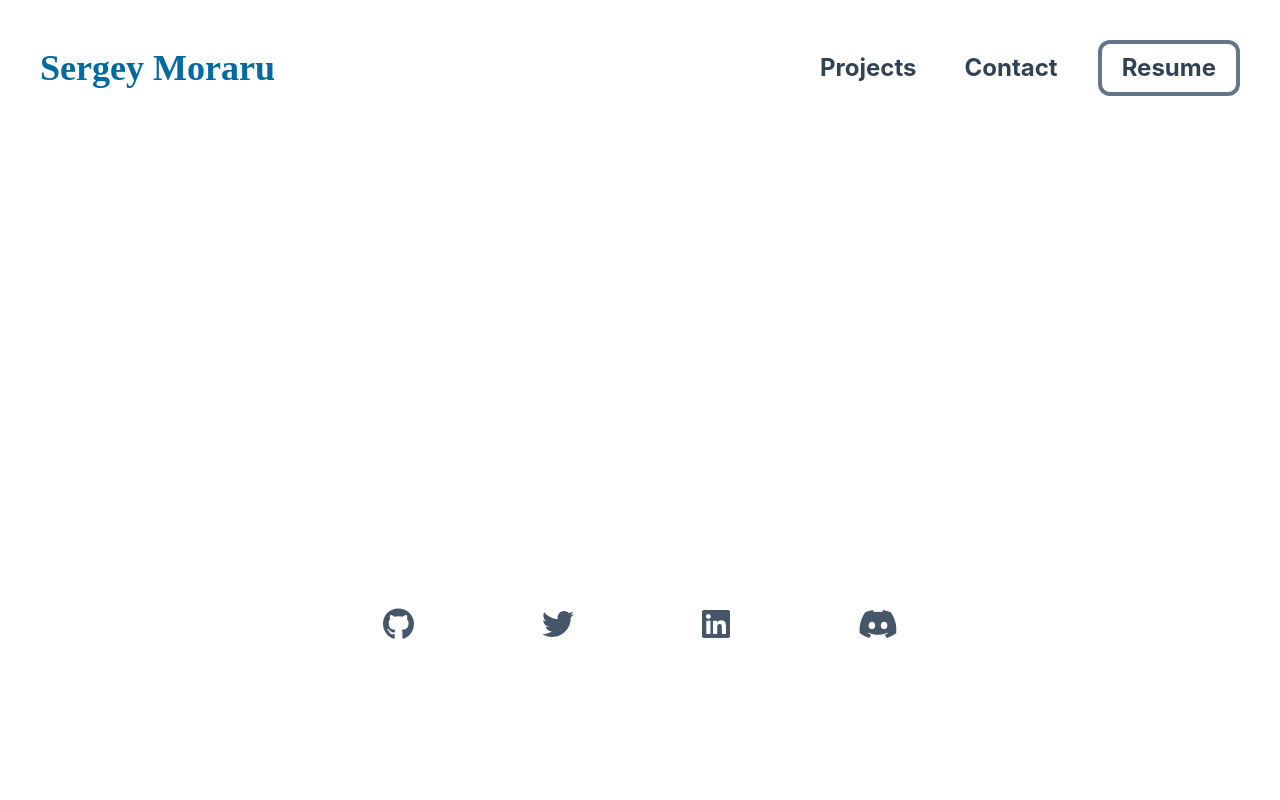
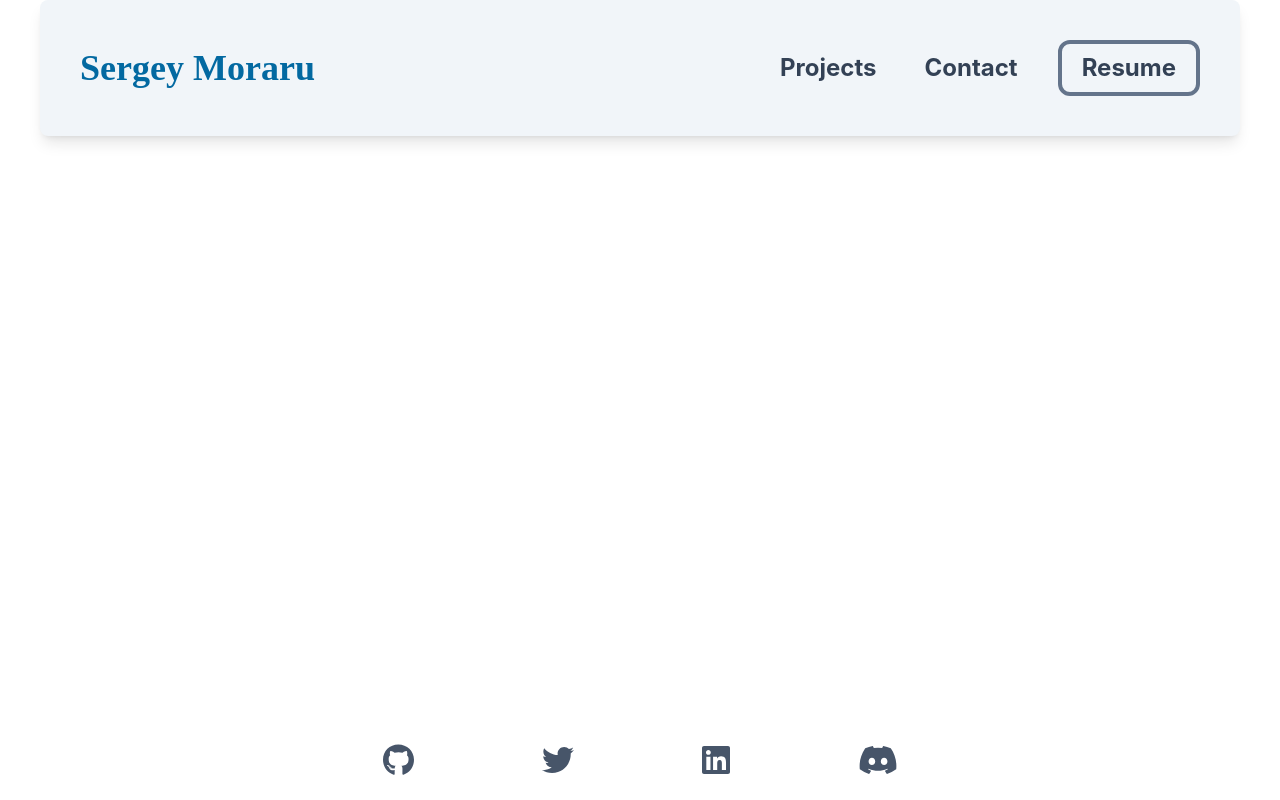
Before and after one commit to Sergemoraru/master-portfolio-v2, a Next.js app: page / in a window 1280 px wide. Shown: the top 800 px of the page. Built offline with nearby package versions, Linux system fonts and the light colour scheme; a web font is replaced by a local one.

Commit message:
made nav bar static

```diff
--- a/components/navbar.tsx
+++ b/components/navbar.tsx
@@ -2,29 +2,10 @@ import React, { useState, useEffect } from 'react';
 
 
 const NavBar = () => {
-  const [isScrolled, setIsScrolled] = useState(true);
-
-  useEffect(() => {
-    const handleScroll = () => {
-      const scrollTop = window.scrollY || document.documentElement.scrollTop;
-      const isTop = scrollTop === 0;
-      setIsScrolled(!isTop);
-    };
-
-    window.addEventListener('scroll', handleScroll);
-    return () => {
-      window.removeEventListener('scroll', handleScroll);
-    };
-  }, []);
-
-
 
   return (
     <nav
-      className={`fixed top-0 w-full bg-white ${
-        isScrolled ? 'shadow-lg bg-slate-200' : 'transition-all duration-500 ease-in-out bg-transparent'
-      }`}
-      style={{ zIndex: isScrolled ? 999 : 'auto' }}
+      className="static top-0 shadow-lg rounded-lg mx-10 bg-slate-100"
     >
       <div className="flex flex-row justify-end items-center p-10">
         <div>
```
